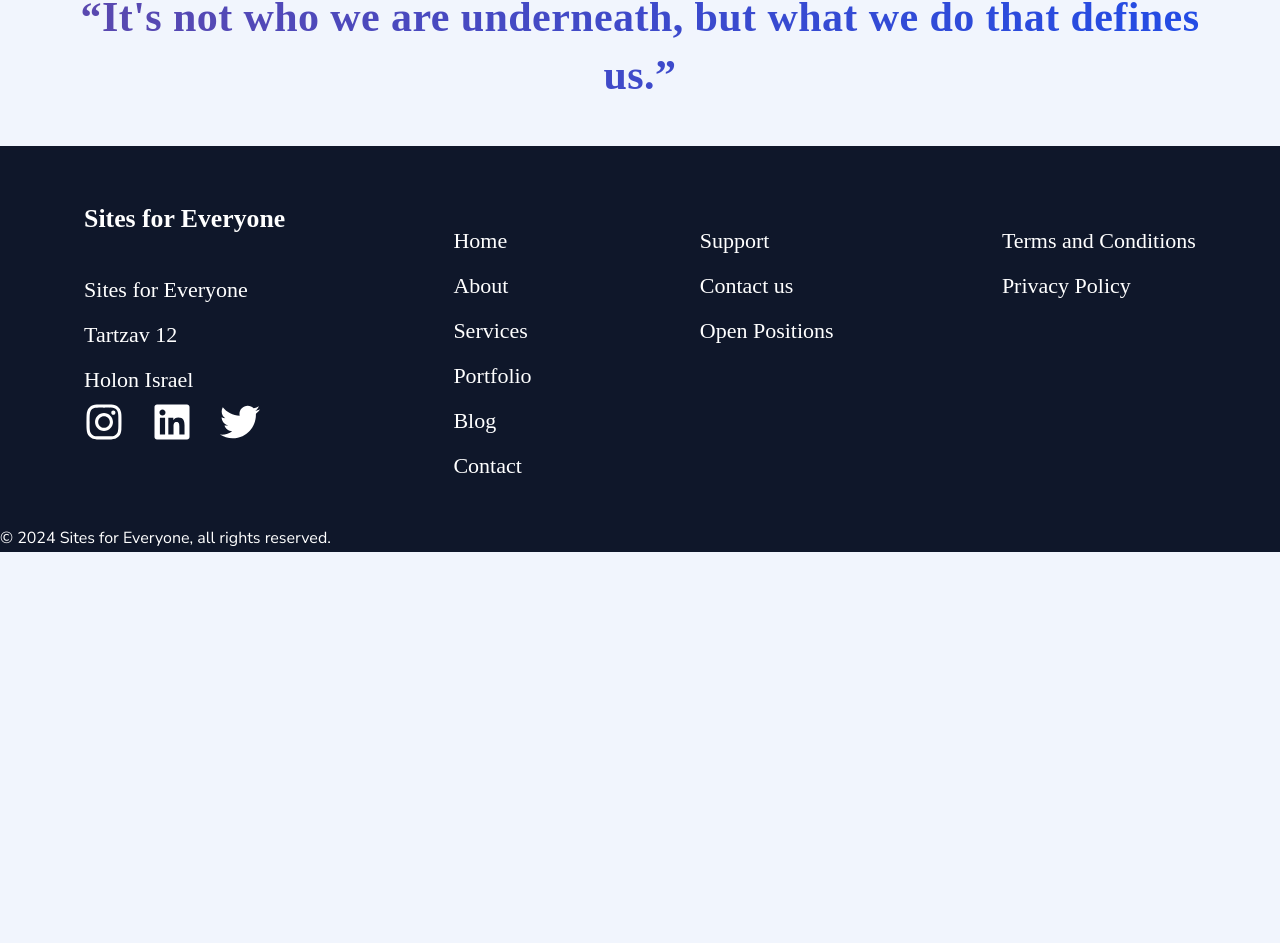
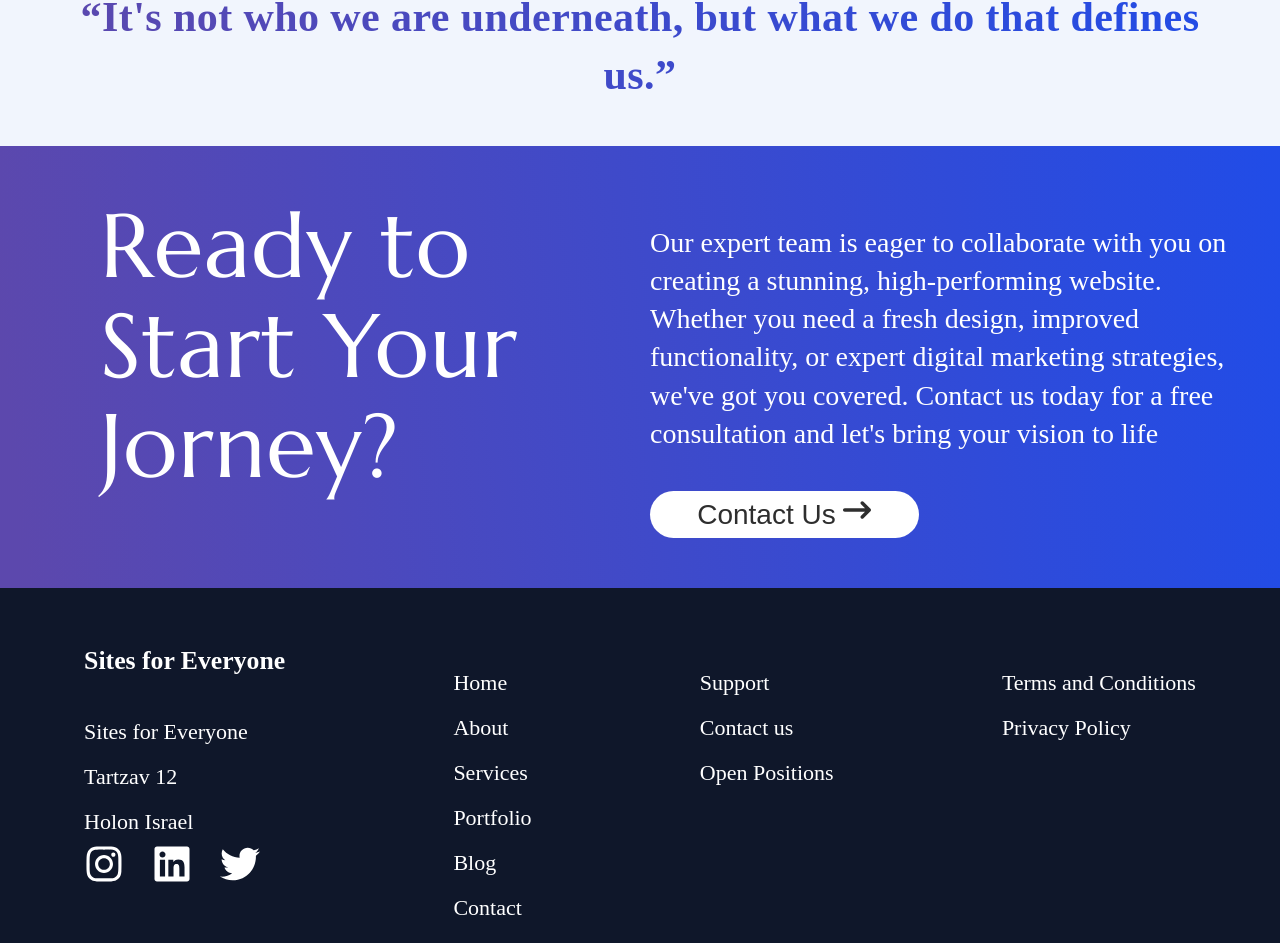
Before and after one commit to lionsgrandson/sites_for_everyone5.0, a React (Create React App) app: page /portfolio in a window 1280 px wide. Shown: the part 3093-4036 px from the top of the page. Before the commit the page ends 3661 px from the top, so only its background shows below. Built offline with nearby package versions, Linux system fonts and the light colour scheme.

Commit message:
feat(protoflio): added the CTA at the bttom of the page

```diff
--- a/src/pages/portfolio.js
+++ b/src/pages/portfolio.js
@@ -14,6 +14,7 @@ import idfTene1 from "../img/portfolio/idftene.png";
 import idftene2 from "../img/portfolio/idftene2.0.png";
 import Maim from "../img/portfolio/maim-chaim.jpg";
 import "./portoflio.css";
+import CTA from "../components/cta/cta";
 export default function Portfolio() {
   const imgArr = [
     Omnifood,
@@ -61,6 +62,13 @@ export default function Portfolio() {
       <blockquote className="portQuote">
         “It's not who we are underneath, but what we do that defines us.”
       </blockquote>
+      <CTA
+        ctaH1="Ready to Start Your Jorney?"
+        ctaBtn="Contact Us"
+        wAoN={true}
+        btnOnBtn={true}
+        ctaP="Our expert team is eager to collaborate with you on creating a stunning, high-performing website. Whether you need a fresh design, improved functionality, or expert digital marketing strategies, we've got you covered. Contact us today for a free consultation and let's bring your vision to life"
+      />
       <Footer />
     </div>
   );
```
